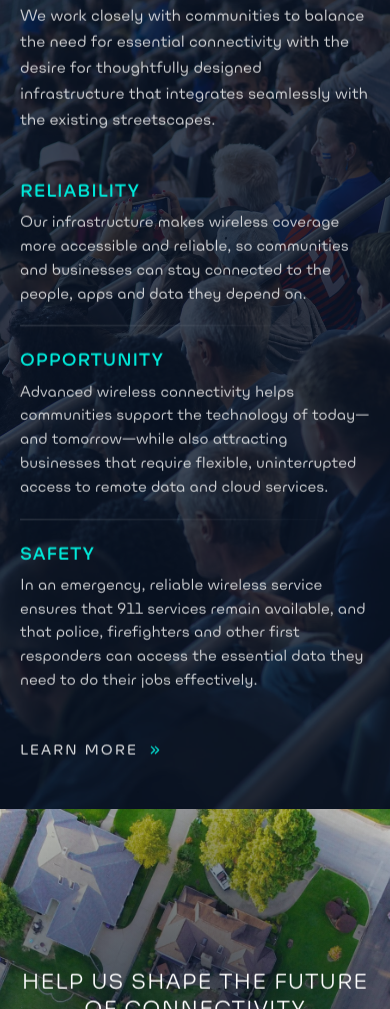
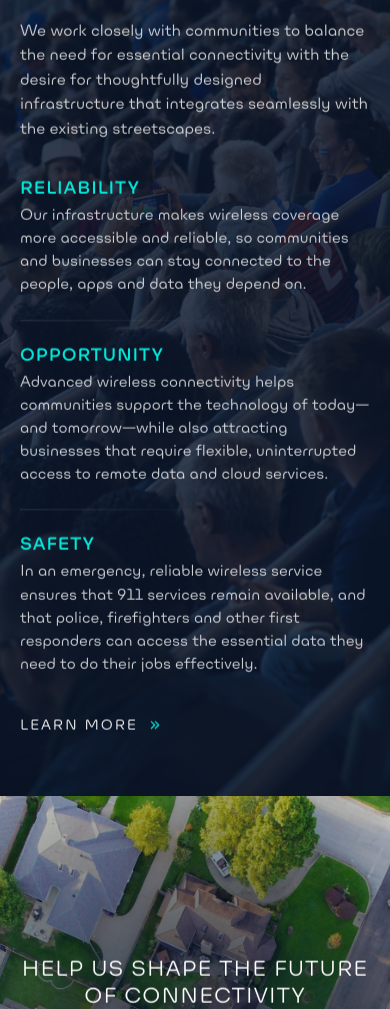
Before and after one commit to md-danish-ai/arium-website-next, a Next.js app: page / in a window 390 px wide. Shown: the part 3857-4866 px from the top of the page. Built offline with nearby package versions, Linux system fonts and the light colour scheme; no server answers.

Commit message:
made the image gradient split same as the current design - mini differrnces like gradient and image position fixed

```diff
--- a/components/ui-common/ImageGradientSplit.tsx
+++ b/components/ui-common/ImageGradientSplit.tsx
@@ -52,15 +52,14 @@ export default function ImageGradientSplit({
   return (
     <section
       id={id}
-      className={`relative min-h-[560px] overflow-hidden bg-midnight p-0 ${className}`}
+      className={`relative min-h-0 min-[1025px]:min-h-[720px] overflow-hidden bg-midnight p-0 ${className}`}
       style={style}
     >
-      {/* Background image (65% right on desktop, full width on mobile/tablet) */}
       {background_image_desktop && (
-        <div className="absolute top-0 right-0 bottom-0 w-full lg:w-[65%] z-0 lg:[mask-image:linear-gradient(to_right,transparent_0%,rgba(0,0,0,0.4)_15%,rgba(0,0,0,0.85)_35%,black_50%)]">
+        <div className="absolute top-0 right-0 bottom-0 w-full min-[1025px]:w-[58%] xl:w-[50%] min-[1350px]:w-[56%] 2xl:w-[58%] z-0 min-[1025px]:[mask-image:linear-gradient(to_right,transparent_0%,rgba(0,0,0,0.4)_8%,rgba(0,0,0,0.85)_16%,black_25%)] after:content-[''] after:absolute after:inset-0 after:z-[1] after:bg-[#162047]/35">
           <picture className="w-full h-full block">
-            {mobileImg && <source media="(max-width: 600px)" srcSet={mobileImg} />}
-            <source media="(min-width: 601px)" srcSet={background_image_desktop} />
+            {mobileImg && <source media="(max-width: 767px)" srcSet={mobileImg} />}
+            <source media="(min-width: 768px)" srcSet={background_image_desktop} />
             <img
               src={background_image_desktop}
               alt={title || "Background Graphic"}
@@ -70,17 +69,16 @@ export default function ImageGradientSplit({
         </div>
       )}
 
-      {/* Gradient veil */}
-      <div className="absolute inset-0 z-[1] bg-[#0a1628]/80 lg:bg-transparent lg:bg-gradient-to-t lg:from-[#0a1628]/50 lg:via-transparent lg:to-transparent pointer-events-none" />
+      <div className="absolute inset-0 z-[1] bg-[#0a1628bf] min-[1025px]:bg-transparent min-[1025px]:bg-gradient-to-t min-[1025px]:from-[#0a1628]/50 min-[1025px]:to-transparent min-[1025px]:to-[18%] pointer-events-none" />
 
       {/* Content */}
-      <Container className="relative z-[2] py-12 md:py-16 lg:py-[100px]">
-        <div className="max-w-[620px]">
+      <Container className="relative z-[2] py-[60px] min-[1025px]:pt-[50px] min-[1025px]:pb-[54px]">
+        <div className="max-w-[600px] min-[1030px]:max-w-[475px] xl:max-w-[min(620px,48vw)] min-[1350px]:max-w-[min(590px,48vw)] 2xl:max-w-[600px]">
           <Typography
             as="h2"
             variant="h3"
             uppercase
-            className="reveal text-white mb-6 text-left max-w-[620px] m-0 !leading-[1.35] [text-shadow:0_2px_20px_rgba(0,0,0,0.5)]"
+            className="reveal text-white mb-6 text-left m-0 !leading-[1.45] !tracking-[0.06em] text-[1.2rem] max-[600px]:!tracking-[0.1em] sm:text-[1.7rem] md:text-[2.4rem] font-normal [text-shadow:0_2px_20px_rgba(0,0,0,0.5)]"
             style={{ color: title_color || undefined }}
           >
             {title}
@@ -89,7 +87,7 @@ export default function ImageGradientSplit({
           {description &&
             (description.includes("<") && description.includes(">") ? (
               <div
-                className="reveal stagger-1 text-[#ffffffd1] text-left max-w-[620px] m-0 mb-6 md:mb-8 !leading-[1.8] [text-shadow:0_1px_12px_rgba(0,0,0,0.4)] strapi-richtext-body flex flex-col gap-4 [&>p]:mb-0"
+                className="reveal stagger-1 text-[#ffffffcc] text-left m-0 mb-6 md:mb-8 text-[0.88rem] sm:text-[1.05rem] !leading-[1.7] sm:!leading-[1.8] [text-shadow:0_1px_12px_rgba(0,0,0,0.4)] strapi-richtext-body flex flex-col gap-4 [&>p]:mb-0"
                 style={{ color: description_color || undefined }}
                 dangerouslySetInnerHTML={{ __html: description }}
               />
@@ -97,7 +95,7 @@ export default function ImageGradientSplit({
               <Typography
                 as="p"
                 variant="b1"
-                className="reveal stagger-1 text-[#ffffffd1] text-left max-w-[620px] m-0 mb-6 md:mb-8 !leading-[1.8] [text-shadow:0_1px_12px_rgba(0,0,0,0.4)]"
+                className="reveal stagger-1 text-[#ffffffcc] text-left m-0 mb-6 md:mb-8 text-[0.88rem] sm:text-[1.05rem] !leading-[1.7] sm:!leading-[1.8] [text-shadow:0_1px_12px_rgba(0,0,0,0.4)] font-normal"
                 style={{ color: description_color || undefined }}
               >
                 {description}
@@ -106,16 +104,24 @@ export default function ImageGradientSplit({
 
           {/* Vertically stacked plain text pointers left-aligned */}
           {section_pointers.length > 0 && (
-            <div className="reveal stagger-2 max-w-[620px] flex flex-col gap-0">
+            <div className="reveal stagger-2 mt-9 flex flex-col gap-0">
               {section_pointers.map((item, index, array) => (
                 <div key={item.id ?? index} className="flex flex-col">
-                  <div className="pt-[24px] pb-[20px]">
+                  <div
+                    className={
+                      index === 0
+                        ? "pb-6"
+                        : index === array.length - 1
+                          ? "pt-6"
+                          : "py-6"
+                    }
+                  >
                     <Typography
                       as="div"
                       variant="h5"
                       uppercase
                       weight="bold"
-                      className="text-teal mb-2.5 text-left !leading-[1.2] !tracking-[0.06em] m-0"
+                      className="text-teal mb-1.5 text-left !leading-[1.2] !tracking-[0.06em] text-[1.15rem] m-0"
                       style={{ color: item.title_color || undefined }}
                     >
                       {item.title}
@@ -123,7 +129,7 @@ export default function ImageGradientSplit({
                     <Typography
                       as="p"
                       variant="b2"
-                      className="text-[#ffffffd1] max-w-[580px] text-left m-0 !leading-[1.7]"
+                      className="text-[#ffffffcc] text-left m-0 text-[0.9rem] !leading-[1.65] font-normal"
                       style={{
                         color: item.description_color || undefined,
                       }}
@@ -132,7 +138,7 @@ export default function ImageGradientSplit({
                     </Typography>
                   </div>
                   {index < array.length - 1 && (
-                    <div className="w-full h-px bg-gradient-to-r from-white/20 via-white/10 to-transparent m-0" />
+                    <div className="w-[60%] h-px bg-gradient-to-r from-white/15 to-transparent m-0" />
                   )}
                 </div>
               ))}
@@ -141,7 +147,7 @@ export default function ImageGradientSplit({
 
           {/* CTA Link below pointers */}
           {CTA_text && CTA_url && (
-            <div className="reveal stagger-3 mt-6 md:mt-8 max-w-[620px]">
+            <div className="reveal stagger-3 mt-9">
               <Link
                 href={CTA_url}
                 aria-label={`${CTA_text}`}
@@ -153,12 +159,12 @@ export default function ImageGradientSplit({
                   as="span"
                   variant="button"
                   uppercase
-                  weight="medium"
-                  className="inline-block tracking-[0.15em] text-white/85 leading-none transition-all duration-300 group-hover:text-white group-hover:scale-105 whitespace-nowrap"
+                  weight="normal"
+                  className="inline-block tracking-[0.15em] text-white text-[0.75rem] leading-none transition-colors duration-300 group-hover:text-teal whitespace-nowrap"
                 >
                   {CTA_text}
                 </Typography>
-                <DoubleRightArrowSvg className="w-4 h-4 min-w-4 min-h-4 max-w-4 max-h-4 text-teal shrink-0 transition-transform duration-300 group-hover:translate-x-1.5 inline-block" />
+                <DoubleRightArrowSvg className="w-4 h-4 min-w-4 min-h-4 max-w-4 max-h-4 text-teal shrink-0 transition-transform duration-300 group-hover:translate-x-1 inline-block" />
               </Link>
             </div>
           )}
```
